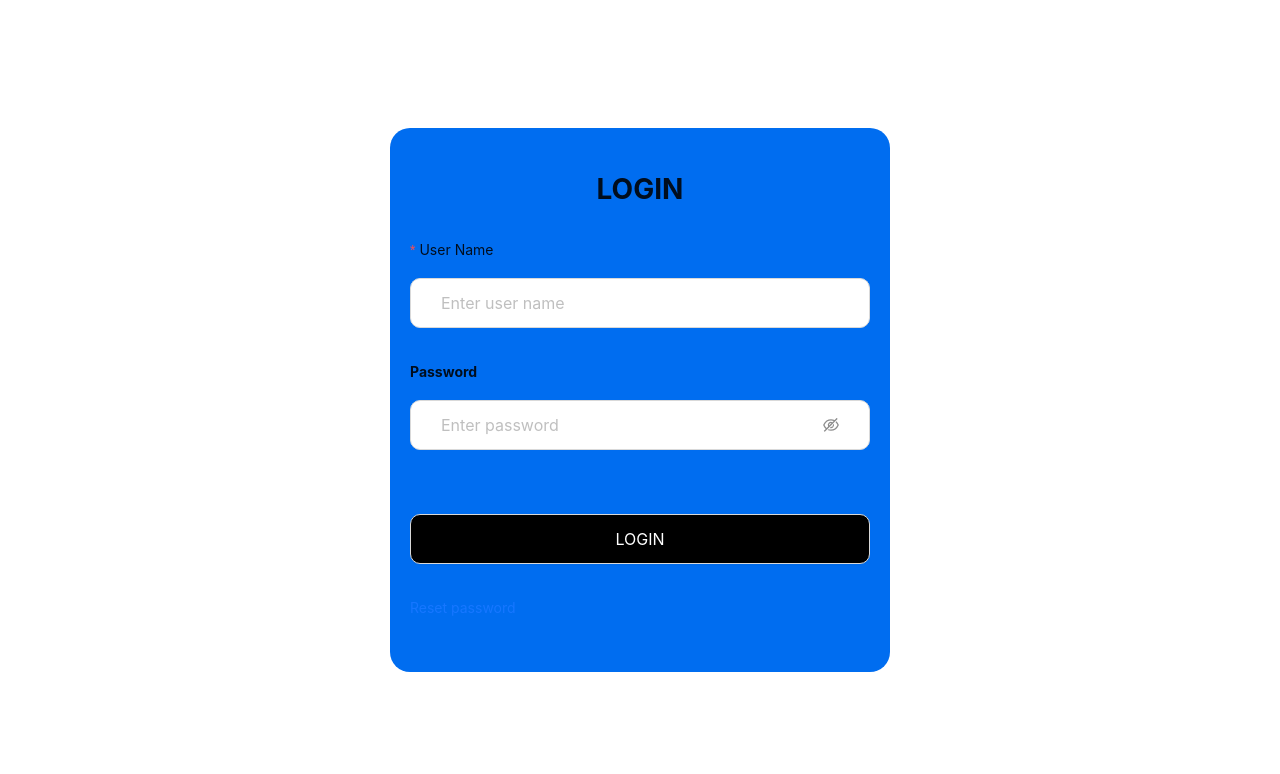
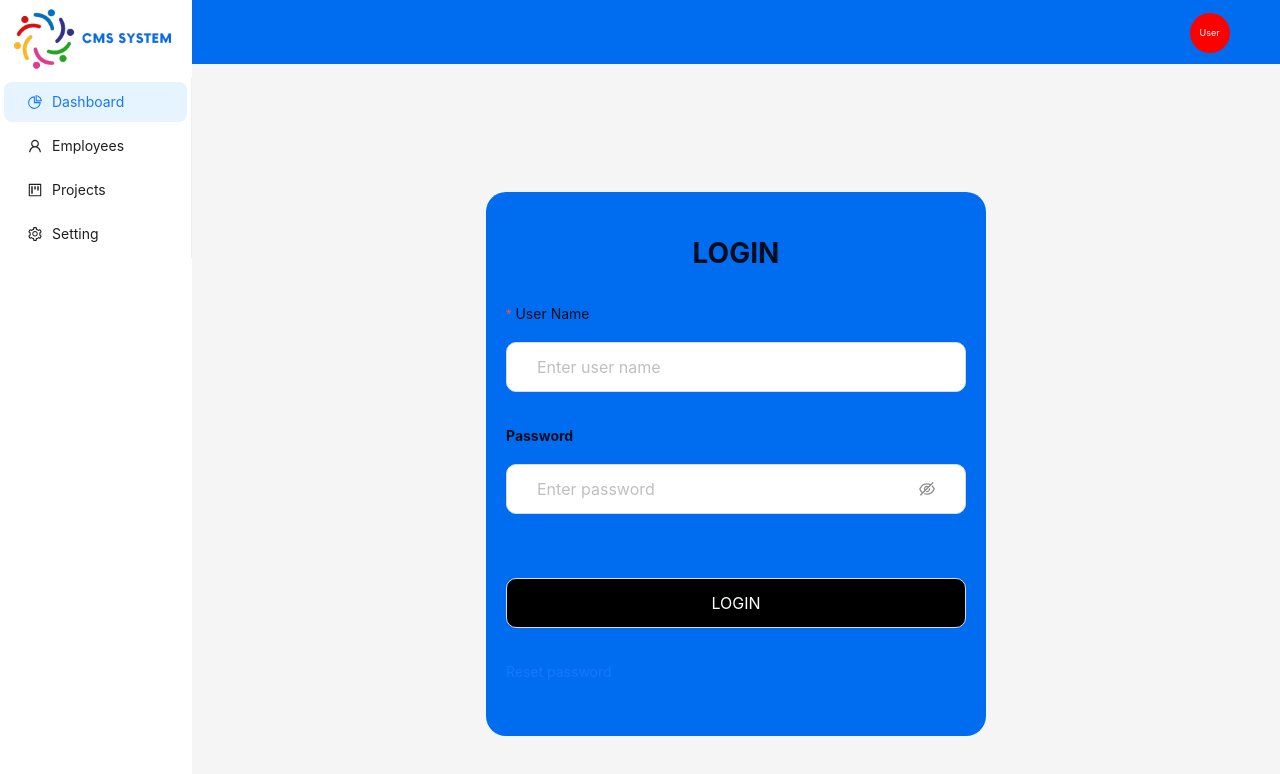
Before and after one commit to thibackend/ST-CMS-Project, a React (Vite) app in the folder EFP-client/: page / in a window 1280 px wide. Shown: the top 774 px of the page. Built offline with nearby package versions, Linux system fonts and the light colour scheme.

Commit message:
interface:Create Dashboard with InfoCard

```diff
--- a/EFP-client/package.json
+++ b/EFP-client/package.json
@@ -16,7 +16,7 @@
     "react-chartjs-2": "^5.2.0",
     "react-dom": "^18.2.0",
     "react-icons": "^4.12.0",
-    "reactstrap": "^9.2.1"
+    "reactstrap": "^9.2.1",
     "react-router-dom": "^6.21.1"
   },
   "devDependencies": {
--- a/EFP-client/src/App.jsx
+++ b/EFP-client/src/App.jsx
@@ -9,18 +9,18 @@ import Login from './pages/Auth/Login';
 const { Header, Content } = Layout;
 
 function App() {
-  const [isLoggedIn, setIsLoggedIn] = useState(false)
+  const [isLoggedIn, setIsLoggedIn] = useState(true)
 
   const handleLogin = () => {
 
   }
   return (
     <Router>
-      {isLoggedIn? (
+      {isLoggedIn ? (
         <Layout style={{ minHeight: '100vh', maxWidth: '100%' }}>
           <Navbar />
           <Layout>
-          <Header style={{ background: '#006df0', textAlign:'end'}}>
+            <Header style={{ background: '#006df0', textAlign: 'end' }}>
               <AvatarComponent />
             </Header>
             <Content>
```
Also changed, not shown: 1 other file (tests, documents, lock files or other folders). Lines whose indentation alone changed are shown as unchanged.
